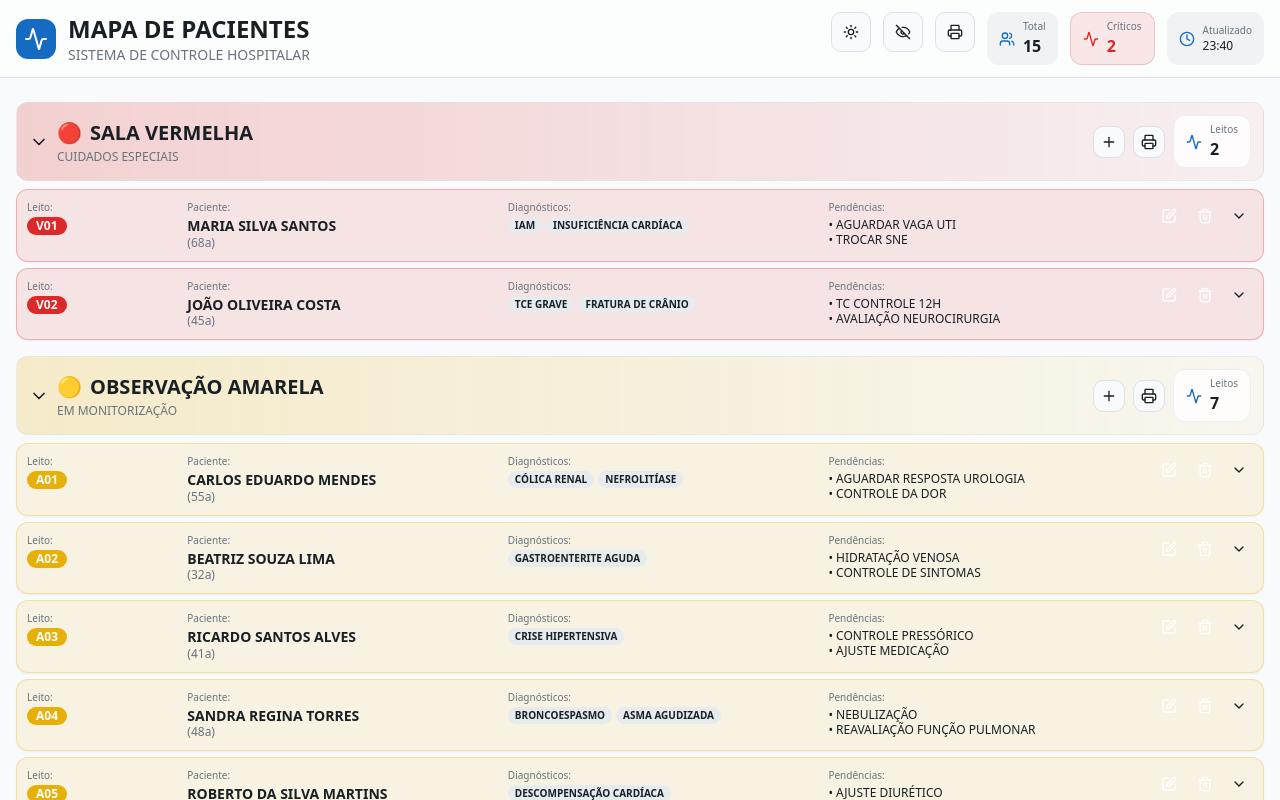
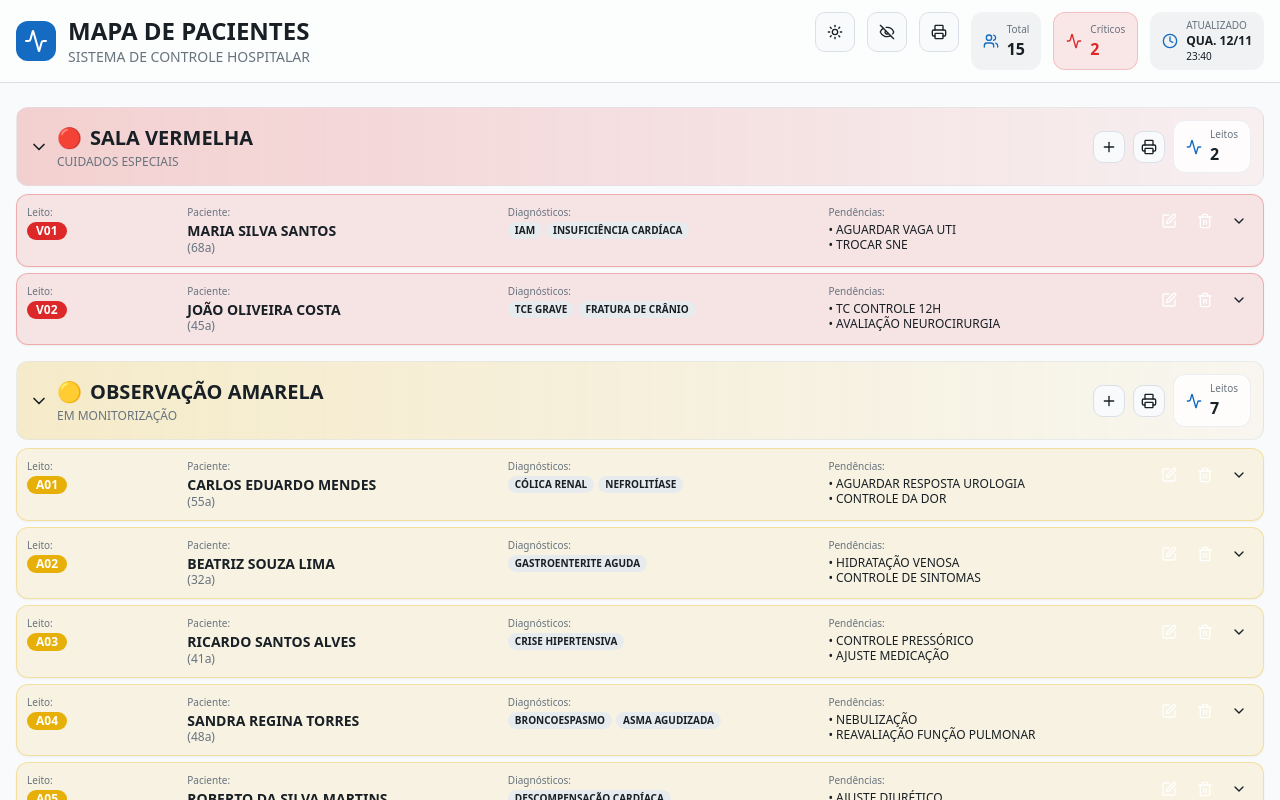
Before and after one commit to medneeds/hapvidinha, a React (Vite) app: page / in a window 1280 px wide. Shown: the top 800 px of the page. Built offline with nearby package versions, Linux system fonts and the light colour scheme.

Commit message:
Add date and day header
Enhance header to show last update time plus full date and day of week in Portuguese; style to look appealing.

```diff
--- a/src/pages/Index.tsx
+++ b/src/pages/Index.tsx
@@ -137,8 +137,17 @@ const Index = () => {
               <div className="flex items-center gap-2 bg-muted px-3 py-1.5 rounded-lg print:hidden">
                 <Clock className="h-4 w-4 text-primary" />
                 <div>
-                  <p className="text-[10px] text-muted-foreground">Atualizado</p>
-                  <p className="text-xs font-medium text-foreground">
+                  <p className="text-[10px] text-muted-foreground uppercase">Atualizado</p>
+                  <p className="text-xs font-bold text-foreground uppercase">
+                    {new Date().toLocaleDateString("pt-BR", {
+                      weekday: "short",
+                    })}{" "}
+                    {new Date().toLocaleDateString("pt-BR", {
+                      day: "2-digit",
+                      month: "2-digit",
+                    })}
+                  </p>
+                  <p className="text-[10px] font-medium text-foreground">
                     {new Date().toLocaleTimeString("pt-BR", {
                       hour: "2-digit",
                       minute: "2-digit",
```
